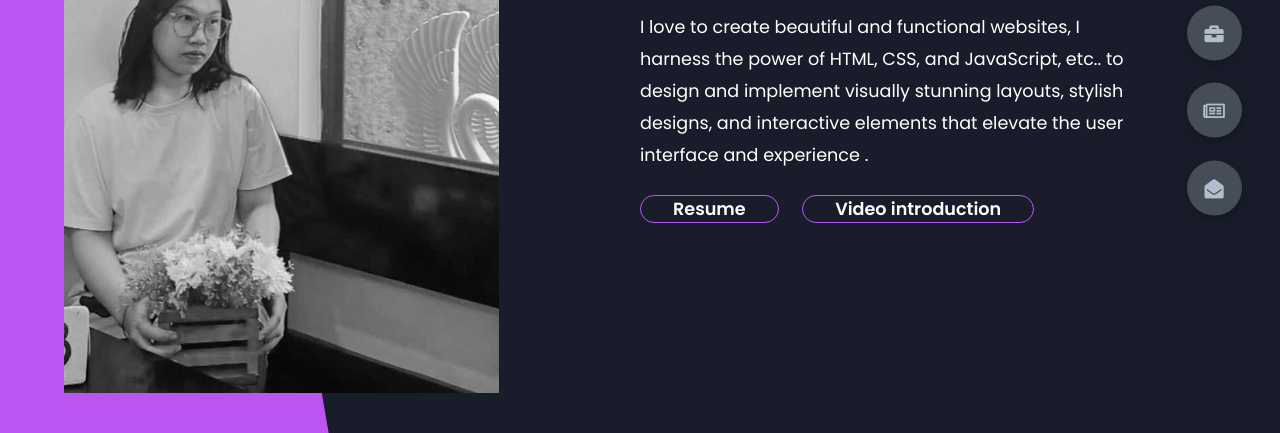
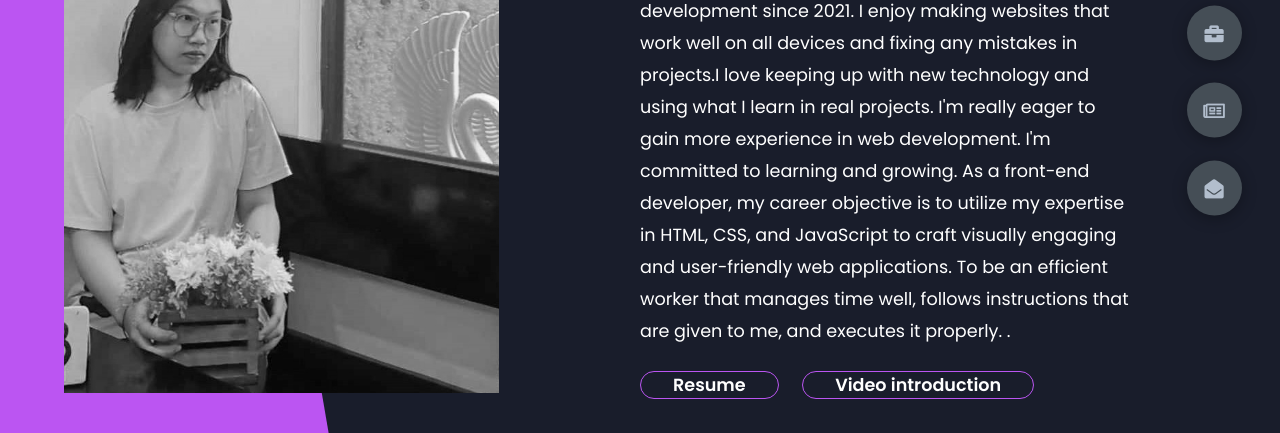
Before and after one commit to NannKhaingShweYeeLin/pportfolio, a plain HTML site: page index.html in a window 1280 px wide. Shown: the part 367-800 px from the top of the page. Drawn offline with Linux system fonts and the light colour scheme.

Commit message:
Update index.html

```diff
--- a/index.html
+++ b/index.html
@@ -30,6 +30,13 @@
                 <p>
                     I love to create beautiful and functional websites, I harness the power of HTML, CSS, and JavaScript, etc.. to design and implement
                     visually stunning layouts, stylish designs, and interactive elements that elevate the user interface and experience
+                    I've been learning web development since 2021. I enjoy making
+websites that work well on all devices and fixing any mistakes in projects.I love keeping up with new
+technology and using what I learn in real projects. I'm really eager to gain more experience in web
+development. I'm committed to learning and growing. As a front-end developer, my career objective is to
+utilize my expertise in HTML, CSS, and JavaScript to craft visually engaging and user-friendly web
+applications. To be an efficient worker that manages time well, follows instructions that are given to me, and
+executes it properly.
                    .
 
                 </p>
```
